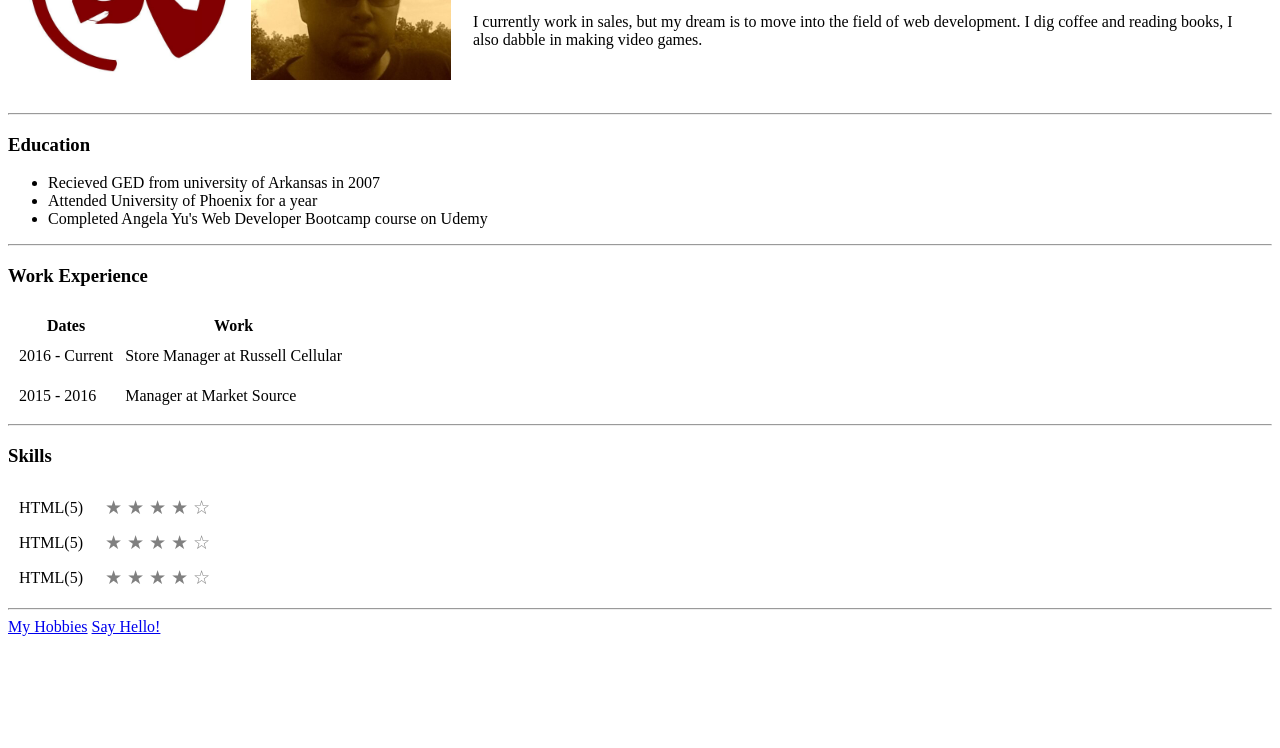
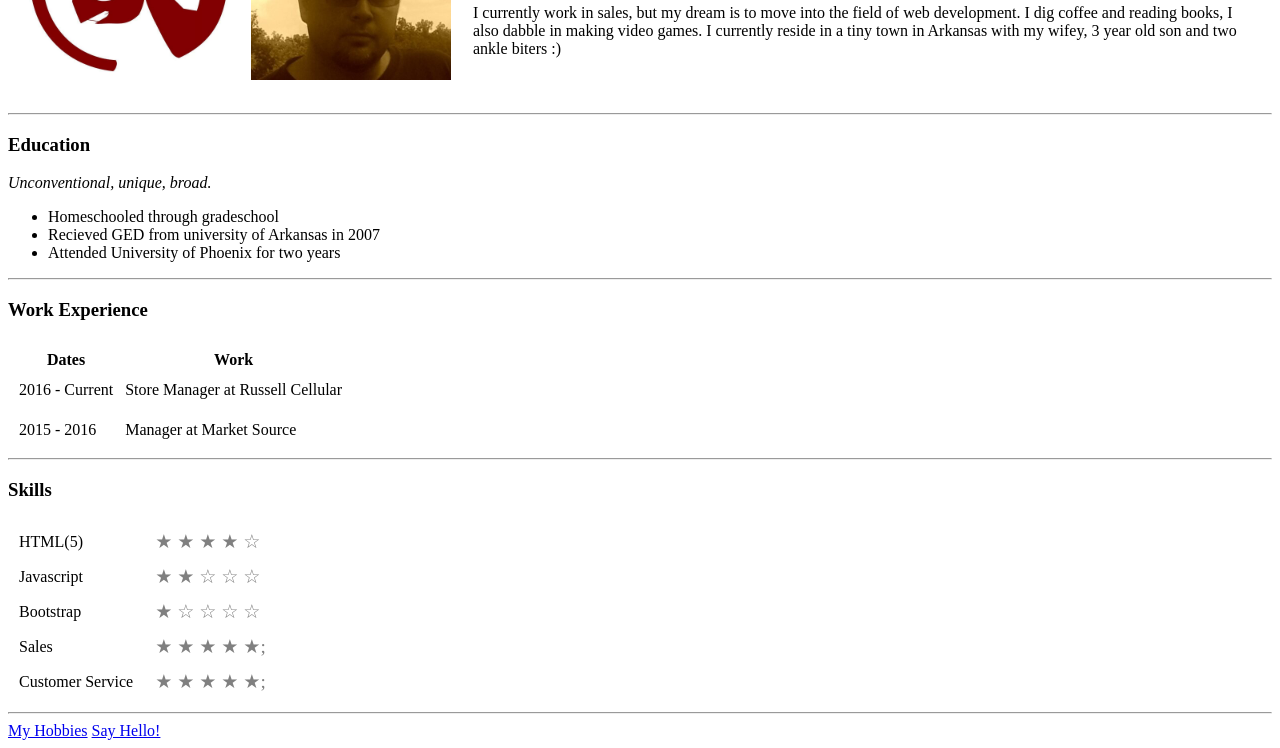
Before and after one commit to tindrew/cv, a plain HTML site: page index.html in a window 1280 px wide. Shown: the part 149-897 px from the top of the page. Before the commit the page ends 800 px from the top, so only its background shows below. Drawn offline with Linux system fonts and the light colour scheme.

Commit message:
First update of cv

```diff
--- a/index.html
+++ b/index.html
@@ -16,7 +16,7 @@
         <h1>Andrew Martin</h1>
         <p><em>Founder of <strong><a href="">RedByte Studio</a></strong></em></p>
         <p>I currently work in sales, but my dream is to move into the field of web development. I dig coffee and reading books,
-          I also dabble in making video games.</p>
+          I also dabble in making video games. I currently reside in a tiny town in Arkansas with my wifey, 3 year old son and two ankle biters :)</p>
       </td>
     </tr>
 
@@ -26,10 +26,11 @@
 
 
   <h3>Education</h3>
+  <p><em>Unconventional, unique, broad.</em></p>
   <ul>
+    <li>Homeschooled through gradeschool</li>
     <li>Recieved GED from university of Arkansas in 2007</li>
-    <li>Attended University of Phoenix for a year</li>
-    <li>Completed Angela Yu's Web Developer Bootcamp course on Udemy</li>
+    <li>Attended University of Phoenix for two years</li>
   </ul>
   <hr>
   <h3>Work Experience</h3>
@@ -61,12 +62,20 @@
           <td><span style="font-size:120%;color:gray;margin: 10px; ">&#9733; &#9733; &#9733; &#9733; &#9734;</span></td>
         </tr>
         <tr>
-          <td>HTML(5)</td>
-          <td><span style="font-size:120%;color:gray;margin: 10px; ">&#9733; &#9733; &#9733; &#9733; &#9734;</span></td>
+          <td>Javascript</td>
+          <td><span style="font-size:120%;color:gray;margin: 10px; ">&#9733; &#9733; &#9734; &#9734; &#9734;</span></td>
         </tr>
         <tr>
-          <td>HTML(5)</td>
-          <td><span style="font-size:120%;color:gray;margin: 10px; ">&#9733; &#9733; &#9733; &#9733; &#9734;</span></td>
+          <td>Bootstrap</td>
+          <td><span style="font-size:120%;color:gray;margin: 10px; ">&#9733; &#9734; &#9734; &#9734; &#9734;</span></td>
+        </tr>
+        <tr>
+          <td>Sales</td>
+          <td><span style="font-size:120%;color:gray;margin: 10px; ">&#9733; &#9733; &#9733; &#9733; &#9733;;</span></td>
+        </tr>
+        <tr>
+          <td>Customer Service</td>
+          <td><span style="font-size:120%;color:gray;margin: 10px; ">&#9733; &#9733; &#9733; &#9733; &#9733;;</span></td>
         </tr>
       </table>
 
```
Also changed, not shown: hobbies.html (+9 -2 lines).
